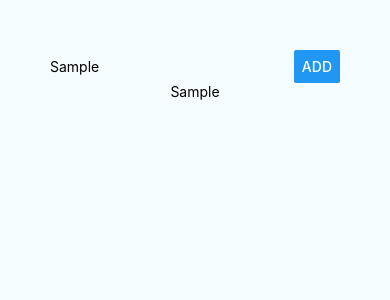
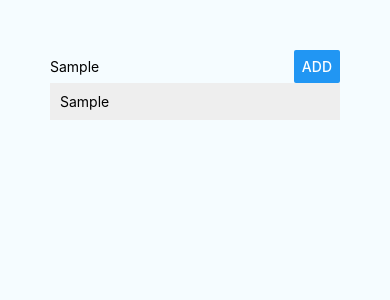
Before and after one commit to josemvcerqueira/AwesomeNativeApp, a React Native app: screen / in a window 390 px wide. Both pictures are taken after typing "Sample" into the empty fields and a click on the button "ADD". Shown: the top 300 px of the page. Built offline with nearby package versions, Linux system fonts and the light colour scheme.

Commit message:
Created a seperate ListItem component to render the list

```diff
--- a/App.js
+++ b/App.js
@@ -1,5 +1,7 @@
 import React, { useState } from 'react';
 import { StyleSheet, View, TextInput, Text, Button } from 'react-native';
+
+import ListItem from './src/components/ListItem/LisItem';
 
 const App = () => {
   const [text, useText] = useState('');
@@ -14,7 +16,7 @@ const App = () => {
   };
 
   const placesOutput = places.map((place, index) => (
-    <Text key={index}>{place}</Text>
+    <ListItem key={index} placeName={place} />
   ));
 
   return (
@@ -28,7 +30,7 @@ const App = () => {
         />
         <Button title="Add" style={styles.placeButton} onPress={handleSubmit} />
       </View>
-      <View>{placesOutput}</View>
+      <View style={styles.listContainer}>{placesOutput}</View>
     </View>
   );
 };
@@ -53,6 +55,9 @@ const styles = StyleSheet.create({
   placeButton: {
     width: '30%',
   },
+  listContainer: {
+    width: '100%',
+  },
 });
 
 export default App;
--- /dev/null
+++ b/src/components/ListItem/LisItem.js
@@ -0,0 +1,21 @@
+import React from 'react';
+import { StyleSheet, View, Text } from 'react-native';
+
+const LisItem = ({ placeName }) => {
+	return (
+		<View style={styles.listItem}>
+			<Text>{placeName}</Text>
+		</View>
+	);
+};
+
+const styles = StyleSheet.create({
+	listItem: {
+		width: '100%',
+		padding: 10,
+		backgroundColor: '#eee',
+		marginBottom: 5,
+	},
+});
+
+export default LisItem;
```
Also changed, not shown: src/components/PlaceInput/PlaceInput.js (added), src/components/PlaceList/PlaceList.js (added).
